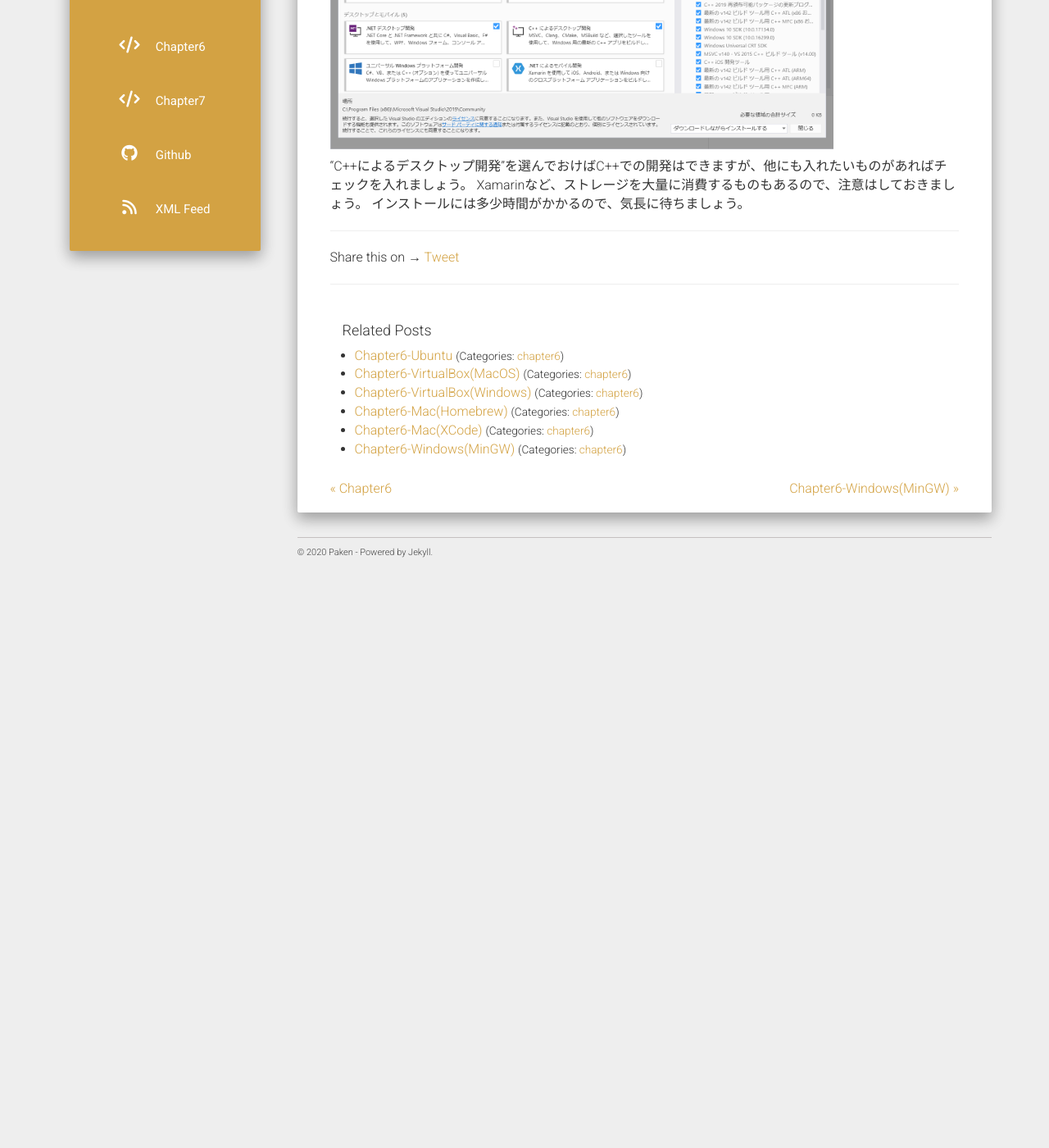
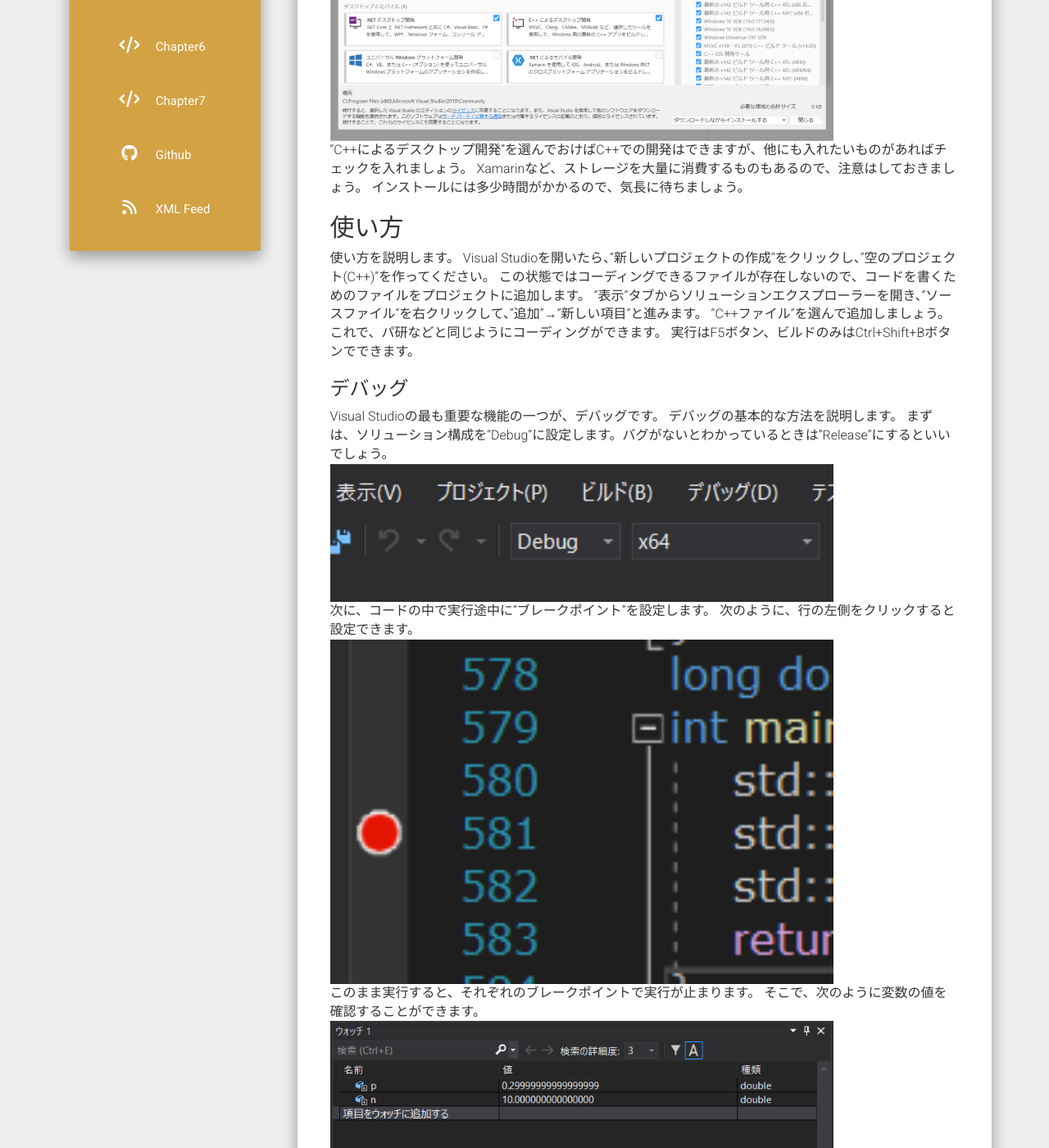
Before and after one commit to TKPaken/beginners, a Jekyll site: the page built from _posts/2020-3-25-chapter6-windows-visualstudio.md, in a window 1280 px wide and 1400 px high, scrolled down 787 px. Shown: the whole window at 82% size. Built offline with Jekyll 4.4.1, drawn with Linux system fonts in a browser that asks for light colours; nearby versions of some CDN libraries; comment, search, counter and statistics services are not loaded; before the commit the page ends 1496 px from its top, so only the background shows below that; some of the changed text lies outside the part shown.

Commit message:
Added about usage and debugging.

```diff
--- a/_posts/2020-3-25-chapter6-windows-visualstudio.md
+++ b/_posts/2020-3-25-chapter6-windows-visualstudio.md
@@ -18,9 +18,28 @@
 有料版もありますが、無料のCommunityで十分です。
 インストーラーがダウンロードできたら、インストーラーを開き、インストールに進みましょう。
 進んでいくと、次のような、機能を選択する画面が出てくると思います。
-
 <img src="/beginners/assets/chapter6/Chapter6_Windows_VisualStudio/installer.png" alt="機能選択画面" width="80%">
-
 "C++によるデスクトップ開発"を選んでおけばC++での開発はできますが、他にも入れたいものがあればチェックを入れましょう。
 Xamarinなど、ストレージを大量に消費するものもあるので、注意はしておきましょう。
 インストールには多少時間がかかるので、気長に待ちましょう。
+
+## 使い方
+使い方を説明します。
+Visual Studioを開いたら、"新しいプロジェクトの作成"をクリックし、"空のプロジェクト(C++)"を作ってください。
+この状態ではコーディングできるファイルが存在しないので、コードを書くためのファイルをプロジェクトに追加します。
+"表示"タブからソリューションエクスプローラーを開き、"ソースファイル"を右クリックして、"追加"→"新しい項目"と進みます。
+"C++ファイル"を選んで追加しましょう。これで、パ研などと同じようにコーディングができます。
+実行はF5ボタン、ビルドのみはCtrl+Shift+Bボタンでできます。
+
+### デバッグ
+Visual Studioの最も重要な機能の一つが、デバッグです。
+デバッグの基本的な方法を説明します。
+まずは、ソリューション構成を"Debug"に設定します。バグがないとわかっているときは"Release"にするといいでしょう。
+<img src="/beginners/assets/chapter6/Chapter6_Windows_VisualStudio/solutionConfiguration.png" alt="ソリューション構成をDebugにする" width="80%">
+次に、コードの中で実行途中に"ブレークポイント"を設定します。
+次のように、行の左側をクリックすると設定できます。
+<img src="/beginners/assets/chapter6/Chapter6_Windows_VisualStudio/breakpoint.png" alt="ブレークポイント" width="80%">
+このまま実行すると、それぞれのブレークポイントで実行が止まります。
+そこで、次のように変数の値を確認することができます。
+<img src="/beginners/assets/chapter6/Chapter6_Windows_VisualStudio/debugging.png" alt="変数名の確認" width="80%">
+このように、変数の値を確認するなどの操作を活用して、バグの発見を容易にしましょう。
```
Also changed, not shown: assets/chapter6/Chapter6_Windows_VisualStudio/breakpoint.png (added), assets/chapter6/Chapter6_Windows_VisualStudio/debugging.png (added), assets/chapter6/Chapter6_Windows_VisualStudio/solutionConfiguration.png (added).
